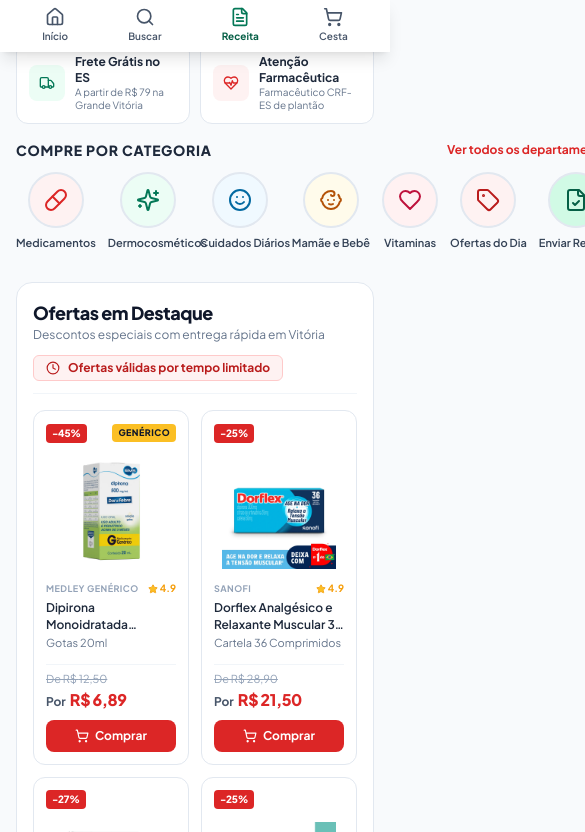
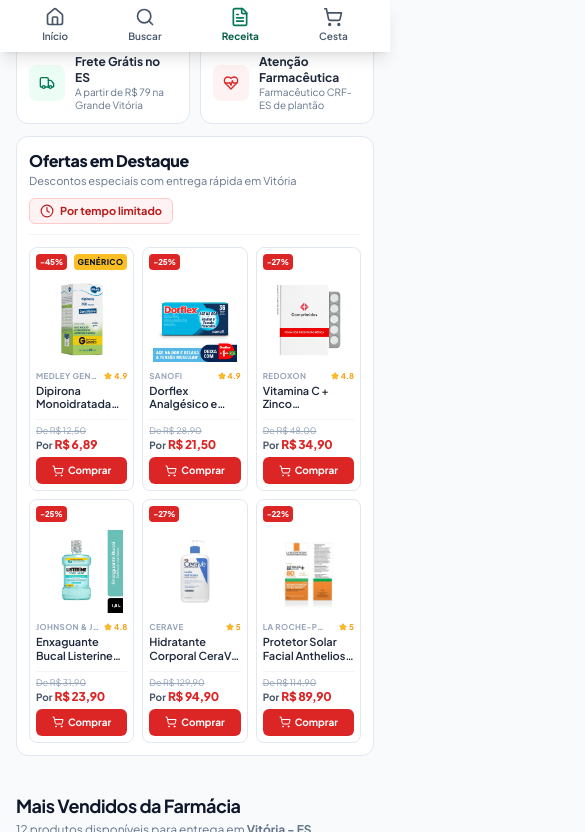
Before and after one commit to carolzinh427-beep/farm, a React (Vite) app: page / in a window 390 px wide. Shown: the part 792-1624 px from the top of the page, 585 px wide, since content can reach past the window. Built offline with nearby package versions, Linux system fonts and the light colour scheme.

Commit message:
Remove secao de circulos Compre por Categoria e ajusta grade para 6 produtos no desktop e 3 no mobile

```diff
--- a/src/App.tsx
+++ b/src/App.tsx
@@ -3,7 +3,6 @@ import { PRODUCTS, ES_CITIES } from './data/products';
 import { Product, CartItem } from './types';
 import { Navbar } from './components/Navbar';
 import { HeroSlider } from './components/HeroSlider';
-import { CategoryCircles } from './components/CategoryCircles';
 import { ProductCard } from './components/ProductCard';
 import { CartDrawer } from './components/CartDrawer';
 import { PrescriptionModal } from './components/PrescriptionModal';
@@ -83,7 +82,7 @@ export const App: React.FC = () => {
   }, [searchQuery, selectedCategory]);
 
   const lightningDeals = useMemo(() => {
-    return PRODUCTS.filter((p) => p.discountPercentage && p.discountPercentage >= 25).slice(0, 4);
+    return PRODUCTS.filter((p) => p.discountPercentage && p.discountPercentage >= 20).slice(0, 6);
   }, []);
 
   const totalItemsCount = cartItems.reduce((acc, item) => acc + item.quantity, 0);
@@ -122,7 +121,7 @@ export const App: React.FC = () => {
         onSelectCategory={setSelectedCategory}
       />
 
-      {/* Hero Banner Slider (Clean, No Emojis, No Floating Tags) */}
+      {/* Hero Banner Slider */}
       {selectedCategory === 'todos' && !searchQuery && (
         <HeroSlider
           onOpenPrescription={() => setIsPrescriptionOpen(true)}
@@ -130,38 +129,29 @@ export const App: React.FC = () => {
         />
       )}
 
-      {/* Drogasil Visual Navigation: Compre por Categoria (Circles) */}
-      {!searchQuery && (
-        <CategoryCircles
-          selectedCategory={selectedCategory}
-          onSelectCategory={setSelectedCategory}
-          onOpenPrescription={() => setIsPrescriptionOpen(true)}
-        />
-      )}
-
-      {/* Featured Deals Carousel/Section */}
+      {/* Featured Deals Carousel/Section (6 on desktop, 3 on mobile) */}
       {selectedCategory === 'todos' && !searchQuery && (
-        <section className="max-w-7xl mx-auto px-4 py-2 sm:py-4 w-full">
-          <div className="bg-white rounded-2xl p-4 sm:p-6 border border-slate-200 shadow-xs mb-6">
-            <div className="flex flex-wrap items-center justify-between gap-3 mb-4 pb-3 border-b border-slate-100">
+        <section className="max-w-7xl mx-auto px-4 py-3 sm:py-5 w-full">
+          <div className="bg-white rounded-xl sm:rounded-2xl p-3 sm:p-5 border border-slate-200 shadow-xs mb-4 sm:mb-6">
+            <div className="flex flex-wrap items-center justify-between gap-2 mb-3 pb-2.5 border-b border-slate-100">
               <div>
-                <h2 className="text-lg sm:text-xl font-black text-slate-900 tracking-tight">
+                <h2 className="text-base sm:text-xl font-black text-slate-900 tracking-tight">
                   Ofertas em Destaque
                 </h2>
-                <p className="text-xs text-slate-500">
+                <p className="text-[11px] sm:text-xs text-slate-500">
                   Descontos especiais com entrega rápida em {selectedCity}
                 </p>
               </div>
 
-              {/* Countdown badge (Drogasil Clean Style) */}
-              <div className="flex items-center gap-2 bg-red-50 text-red-700 px-3 py-1 rounded-md border border-red-200 text-xs font-bold">
+              {/* Countdown badge */}
+              <div className="flex items-center gap-1.5 bg-red-50 text-red-700 px-2.5 py-1 rounded-md border border-red-200 text-[11px] sm:text-xs font-bold">
                 <Clock className="w-3.5 h-3.5" />
-                <span>Ofertas válidas por tempo limitado</span>
+                <span>Por tempo limitado</span>
               </div>
             </div>
 
-            {/* Product Cards Grid */}
-            <div className="grid grid-cols-2 sm:grid-cols-2 md:grid-cols-4 gap-3 sm:gap-4">
+            {/* Product Cards Grid: 6 desktop, 3 mobile */}
+            <div className="grid grid-cols-3 sm:grid-cols-4 md:grid-cols-5 lg:grid-cols-6 gap-2 sm:gap-3">
               {lightningDeals.map((product) => (
                 <ProductCard
                   key={product.id}
@@ -201,7 +191,7 @@ export const App: React.FC = () => {
           )}
         </div>
 
-        {/* Product Grid */}
+        {/* Product Grid: 6 desktop, 3 mobile */}
         {filteredProducts.length === 0 ? (
           <div className="bg-white rounded-2xl p-10 text-center border border-slate-200 space-y-3 my-6">
             <h3 className="font-bold text-slate-800 text-base">Nenhum produto encontrado</h3>
@@ -216,7 +206,7 @@ export const App: React.FC = () => {
             </button>
           </div>
         ) : (
-          <div className="grid grid-cols-2 sm:grid-cols-3 lg:grid-cols-4 gap-3 sm:gap-4">
+          <div className="grid grid-cols-3 sm:grid-cols-4 md:grid-cols-5 lg:grid-cols-6 gap-2 sm:gap-3">
             {filteredProducts.map((product) => (
               <ProductCard
                 key={product.id}
--- a/src/components/CategoryCircles.tsx
+++ /dev/null
@@ -1,74 +0,0 @@
-import React from 'react';
-import { Pill, Sparkles, Smile, Baby, Heart, Tag, ShieldCheck, FileCheck } from 'lucide-react';
-
-interface CategoryCirclesProps {
-  selectedCategory: string;
-  onSelectCategory: (cat: string) => void;
-  onOpenPrescription: () => void;
-}
-
-export const CategoryCircles: React.FC<CategoryCirclesProps> = ({
-  selectedCategory,
-  onSelectCategory,
-  onOpenPrescription
-}) => {
-  const categories = [
-    { id: 'medicamentos', name: 'Medicamentos', icon: Pill, color: 'text-red-600 bg-red-50 hover:border-red-500' },
-    { id: 'dermocosmeticos', name: 'Dermocosméticos', icon: Sparkles, color: 'text-emerald-700 bg-emerald-50 hover:border-emerald-600' },
-    { id: 'cuidados', name: 'Cuidados Diários', icon: Smile, color: 'text-sky-700 bg-sky-50 hover:border-sky-500' },
-    { id: 'mamae-bebe', name: 'Mamãe e Bebê', icon: Baby, color: 'text-amber-700 bg-amber-50 hover:border-amber-500' },
-    { id: 'vitaminas', name: 'Vitaminas', icon: Heart, color: 'text-rose-700 bg-rose-50 hover:border-rose-500' },
-    { id: 'ofertas', name: 'Ofertas do Dia', icon: Tag, color: 'text-red-700 bg-red-50 hover:border-red-600' },
-    { id: 'prescription', name: 'Enviar Receita', icon: FileCheck, color: 'text-emerald-800 bg-emerald-100 hover:border-emerald-700' },
-  ];
-
-  return (
-    <div className="max-w-7xl mx-auto px-4 py-4 sm:py-6">
-      <div className="flex items-center justify-between mb-3">
-        <h3 className="text-sm font-extrabold text-slate-800 uppercase tracking-wider">
-          Compre por Categoria
-        </h3>
-        <button
-          onClick={() => onSelectCategory('todos')}
-          className="text-xs text-red-600 hover:text-red-700 font-bold hover:underline"
-        >
-          Ver todos os departamentos
-        </button>
-      </div>
-
-      <div className="flex items-center gap-3 sm:gap-6 overflow-x-auto pb-2 scrollbar-none">
-        {categories.map((cat) => {
-          const Icon = cat.icon;
-          const isSelected = selectedCategory === cat.id;
-
-          return (
-            <button
-              key={cat.id}
-              onClick={() => {
-                if (cat.id === 'prescription') {
-                  onOpenPrescription();
-                } else {
-                  onSelectCategory(cat.id);
-                }
-              }}
-              className="flex flex-col items-center gap-2 group flex-shrink-0 focus:outline-none"
-            >
-              <div className={`w-14 h-14 sm:w-16 sm:h-16 rounded-full flex items-center justify-center border-2 transition-all duration-200 ${
-                isSelected
-                  ? 'border-red-600 ring-2 ring-red-100 shadow-sm'
-                  : 'border-slate-200 group-hover:shadow-md'
-              } ${cat.color}`}>
-                <Icon className="w-6 h-6 sm:w-7 sm:h-7 transition-transform group-hover:scale-110" />
-              </div>
-              <span className={`text-[11px] sm:text-xs font-semibold text-center whitespace-nowrap max-w-[80px] leading-tight ${
-                isSelected ? 'text-red-600 font-bold' : 'text-slate-700 group-hover:text-red-600'
-              }`}>
-                {cat.name}
-              </span>
-            </button>
-          );
-        })}
-      </div>
-    </div>
-  );
-};
--- a/src/components/ProductCard.tsx
+++ b/src/components/ProductCard.tsx
@@ -10,25 +10,25 @@ interface ProductCardProps {
 
 export const ProductCard: React.FC<ProductCardProps> = ({ product, onAddToCart, isInCart = false }) => {
   return (
-    <div className="bg-white rounded-xl border border-slate-200 hover:border-slate-300 hover:shadow-md transition-all duration-200 flex flex-col justify-between overflow-hidden group">
+    <div className="bg-white rounded-lg sm:rounded-xl border border-slate-200 hover:border-slate-300 hover:shadow-md transition-all duration-200 flex flex-col justify-between overflow-hidden group">
       {/* Top badges & Image */}
-      <div className="p-3 pb-0 relative">
-        <div className="flex items-center justify-between gap-1 h-5">
+      <div className="p-1.5 sm:p-3 pb-0 relative">
+        <div className="flex items-center justify-between gap-1 h-4 sm:h-5">
           {product.discountPercentage ? (
-            <span className="bg-red-600 text-white font-extrabold text-[10px] px-1.5 py-0.5 rounded tracking-tight">
+            <span className="bg-red-600 text-white font-extrabold text-[8px] sm:text-[10px] px-1 sm:px-1.5 py-0.5 rounded tracking-tight">
               -{product.discountPercentage}%
             </span>
           ) : <span />}
 
           {product.isGeneric && (
-            <span className="bg-amber-400 text-slate-900 font-extrabold text-[9px] px-1.5 py-0.5 rounded uppercase tracking-wider">
+            <span className="bg-amber-400 text-slate-900 font-extrabold text-[8px] sm:text-[9px] px-1 sm:px-1.5 py-0.5 rounded uppercase tracking-wider">
               Genérico
             </span>
           )}
         </div>
 
         {/* Real Product Image Container */}
-        <div className="relative aspect-square w-full mt-1 overflow-hidden bg-white flex items-center justify-center p-2">
+        <div className="relative aspect-square w-full mt-1 overflow-hidden bg-white flex items-center justify-center p-1 sm:p-2">
           <img
             src={product.image}
             alt={product.name}
@@ -39,51 +39,51 @@ export const ProductCard: React.FC<ProductCardProps> = ({ product, onAddToCart,
       </div>
 
       {/* Product Information */}
-      <div className="p-3 pt-1 flex-1 flex flex-col justify-between">
+      <div className="p-1.5 sm:p-3 pt-1 flex-1 flex flex-col justify-between">
         <div>
-          {/* Brand & Reviews */}
-          <div className="flex items-center justify-between text-[11px] text-slate-500 mb-1">
-            <span className="font-bold text-slate-400 uppercase tracking-wider text-[9px] truncate">
+          {/* Brand & Rating */}
+          <div className="flex items-center justify-between text-[8px] sm:text-[10px] text-slate-400 mb-0.5">
+            <span className="font-bold uppercase tracking-wider truncate max-w-[70%]">
               {product.brand}
             </span>
-            <div className="flex items-center gap-0.5 text-amber-500 font-bold text-[10px]">
-              <Star className="w-2.5 h-2.5 fill-amber-400" />
+            <div className="flex items-center gap-0.5 text-amber-500 font-bold">
+              <Star className="w-2 h-2 sm:w-2.5 sm:h-2.5 fill-amber-400" />
               <span>{product.rating}</span>
             </div>
           </div>
 
           {/* Product Name */}
-          <h3 className="text-xs sm:text-sm font-semibold text-slate-800 line-clamp-2 leading-snug group-hover:text-red-600 transition-colors">
+          <h3 className="text-[11px] sm:text-xs md:text-sm font-semibold text-slate-800 line-clamp-2 leading-tight group-hover:text-red-600 transition-colors">
             {product.name}
           </h3>
 
           {product.dosage && (
-            <p className="text-[11px] text-slate-500 mt-0.5 truncate">{product.dosage}</p>
+            <p className="hidden sm:block text-[10px] sm:text-[11px] text-slate-500 mt-0.5 truncate">{product.dosage}</p>
           )}
 
           {product.requiresPrescription && (
-            <div className="mt-1.5 inline-flex items-center gap-1 text-[10px] text-amber-800 bg-amber-50 border border-amber-200 px-1.5 py-0.5 rounded font-medium">
-              <FileText className="w-3 h-3 text-amber-600" />
-              <span>Retenção de receita</span>
+            <div className="mt-1 inline-flex items-center gap-0.5 text-[8px] sm:text-[10px] text-amber-800 bg-amber-50 border border-amber-200 px-1 py-0.5 rounded font-medium">
+              <FileText className="w-2.5 h-2.5 text-amber-600 flex-shrink-0" />
+              <span className="truncate">Receita</span>
             </div>
           )}
         </div>
 
-        {/* Price & Action Button (Drogasil Standard Layout) */}
-        <div className="mt-3 pt-2 border-t border-slate-100">
-          <div className="mb-2">
+        {/* Price & Action Button */}
+        <div className="mt-2 sm:mt-3 pt-1.5 sm:pt-2 border-t border-slate-100">
+          <div className="mb-1 sm:mb-2">
             {product.originalPrice ? (
-              <span className="text-[11px] text-slate-400 line-through block leading-none mb-1">
+              <span className="text-[9px] sm:text-[11px] text-slate-400 line-through block leading-none mb-0.5">
                 De R$ {product.originalPrice.toFixed(2).replace('.', ',')}
               </span>
             ) : (
-              <span className="text-[11px] text-transparent block leading-none mb-1">
+              <span className="text-[9px] sm:text-[11px] text-transparent block leading-none mb-0.5">
                 -
               </span>
             )}
-            <div className="flex items-baseline gap-1 leading-none">
-              <span className="text-xs font-bold text-slate-600">Por</span>
-              <span className="text-base sm:text-lg font-black text-red-600 tracking-tight">
+            <div className="flex items-baseline gap-0.5 sm:gap-1 leading-none">
+              <span className="text-[10px] sm:text-xs font-bold text-slate-600">Por</span>
+              <span className="text-xs sm:text-base md:text-lg font-black text-red-600 tracking-tight">
                 R$ {product.price.toFixed(2).replace('.', ',')}
               </span>
             </div>
@@ -91,7 +91,7 @@ export const ProductCard: React.FC<ProductCardProps> = ({ product, onAddToCart,
 
           <button
             onClick={() => onAddToCart(product)}
-            className={`w-full py-2 px-3 rounded-lg font-bold text-xs flex items-center justify-center gap-1.5 transition-all ${
+            className={`w-full py-1.5 sm:py-2 px-1 sm:px-2 rounded-md sm:rounded-lg font-bold text-[10px] sm:text-xs flex items-center justify-center gap-1 transition-all ${
               isInCart
                 ? 'bg-emerald-700 hover:bg-emerald-800 text-white'
                 : 'bg-red-600 hover:bg-red-700 active:scale-98 text-white shadow-xs'
@@ -99,12 +99,12 @@ export const ProductCard: React.FC<ProductCardProps> = ({ product, onAddToCart,
           >
             {isInCart ? (
               <>
-                <Check className="w-3.5 h-3.5" />
-                <span>Na Cesta</span>
+                <Check className="w-3 h-3" />
+                <span className="hidden sm:inline">Na Cesta</span>
               </>
             ) : (
               <>
-                <ShoppingCart className="w-3.5 h-3.5" />
+                <ShoppingCart className="w-3 h-3" />
                 <span>Comprar</span>
               </>
             )}
```
